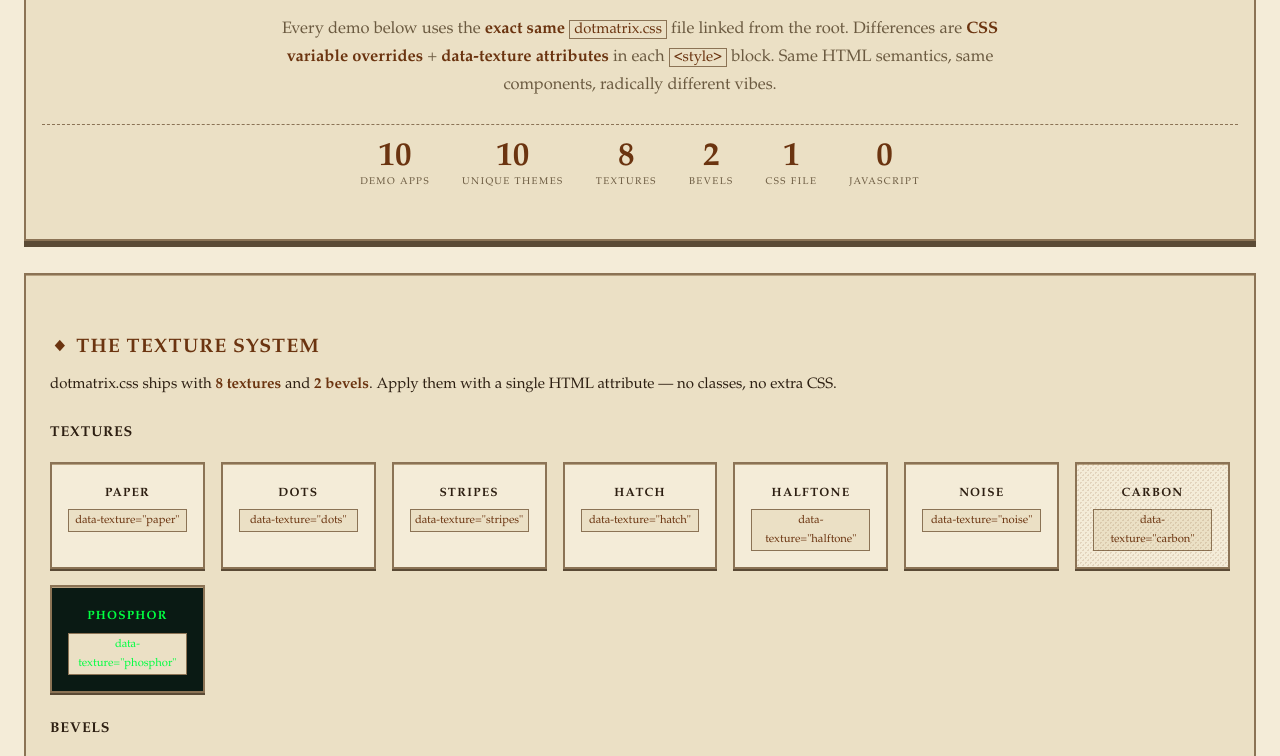
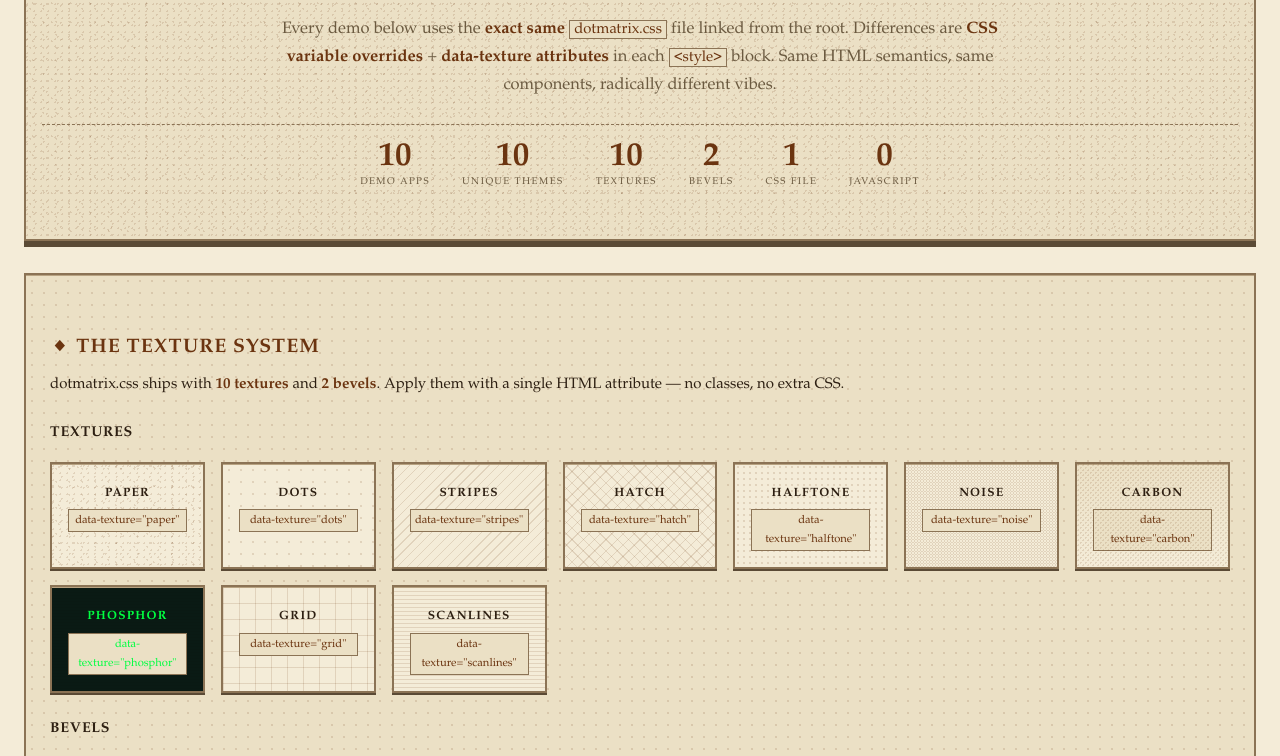
Before and after one commit to Trongar/dotmatrix.css, a website: page showcase/index.html in a window 1280 px wide. Shown: the part 398-1154 px from the top of the page. Drawn offline with Linux system fonts and the light colour scheme.

Commit message:
Corregir texturas anuladas en showcase

```diff
--- a/showcase/index.html
+++ b/showcase/index.html
@@ -33,7 +33,7 @@
       text-align: center;
       padding: var(--dm-space-xl) var(--dm-space-md);
       border: var(--dm-border-width) solid var(--dm-border);
-      background: var(--dm-surface);
+      background-color: var(--dm-surface);
       margin-bottom: var(--dm-space-xl);
       box-shadow: inset 0 1px 0 var(--dm-border-light), 0 6px 0 var(--dm-border-dark);
     }
@@ -81,7 +81,7 @@
     .demo-card {
       border: var(--dm-border-width) solid var(--dm-border);
       padding: var(--dm-space-md);
-      background: var(--dm-bg);
+      background-color: var(--dm-bg);
       display: flex;
       flex-direction: column;
       color: var(--dm-text);
@@ -160,7 +160,7 @@
       margin: var(--dm-space-xl) 0;
       padding: var(--dm-space-lg);
       border: var(--dm-border-width) solid var(--dm-border);
-      background: var(--dm-surface);
+      background-color: var(--dm-surface);
       box-shadow: inset 0 1px 0 var(--dm-border-light), 0 4px 0 var(--dm-border-dark);
     }
     .texture-tiles {
@@ -172,7 +172,7 @@
     .tex-tile {
       padding: var(--dm-space-md);
       border: var(--dm-border-width) solid var(--dm-border);
-      background: var(--dm-bg);
+      background-color: var(--dm-bg);
       text-align: center;
       box-shadow: inset 0 1px 0 var(--dm-border-light), 0 2px 0 var(--dm-border-dark);
     }
@@ -213,7 +213,7 @@
       margin: var(--dm-space-xl) 0;
       padding: var(--dm-space-lg);
       border: var(--dm-border-width) dashed var(--dm-border);
-      background: var(--dm-surface);
+      background-color: var(--dm-surface);
     }
     .philosophy p {
       font-size: 1rem;
@@ -264,7 +264,7 @@
       <div class="stats">
         <div><div class="num">10</div><div class="lbl">Demo Apps</div></div>
         <div><div class="num">10</div><div class="lbl">Unique Themes</div></div>
-        <div><div class="num">8</div><div class="lbl">Textures</div></div>
+        <div><div class="num">10</div><div class="lbl">Textures</div></div>
         <div><div class="num">2</div><div class="lbl">Bevels</div></div>
         <div><div class="num">1</div><div class="lbl">CSS File</div></div>
         <div><div class="num">0</div><div class="lbl">JavaScript</div></div>
@@ -275,7 +275,7 @@
     <section class="texture-showcase" data-texture="dots">
       <h2>◆ The texture system</h2>
       <p>
-        dotmatrix.css ships with <strong>8 textures</strong> and <strong>2 bevels</strong>. Apply them with a single HTML attribute — no classes, no extra CSS.
+        dotmatrix.css ships with <strong>10 textures</strong> and <strong>2 bevels</strong>. Apply them with a single HTML attribute — no classes, no extra CSS.
       </p>
 
       <h3 style="margin-top: var(--dm-space-lg); font-size: 0.95rem;">Textures</h3>
@@ -308,9 +308,17 @@
           <strong>carbon</strong>
           <code>data-texture="carbon"</code>
         </div>
-        <div class="tex-tile" data-texture="phosphor" data-texture-preset="phosphor" style="background: #0a1a14; color: #00ff41;">
+        <div class="tex-tile" data-texture="phosphor" data-texture-preset="phosphor" style="background-color: #0a1a14; color: #00ff41;">
           <strong style="color: #00ff41;">phosphor</strong>
           <code style="color: #00ff41;">data-texture="phosphor"</code>
+        </div>
+        <div class="tex-tile" data-texture="grid">
+          <strong>grid</strong>
+          <code>data-texture="grid"</code>
+        </div>
+        <div class="tex-tile" data-texture="scanlines">
+          <strong>scanlines</strong>
+          <code>data-texture="scanlines"</code>
         </div>
       </div>
 
@@ -463,7 +471,7 @@
       </p>
       <p>
         The textures system follows the same philosophy as the rest of dotmatrix.css: <strong>semantic, opt-in, zero-cost</strong>.
-        The 8 textures + 2 bevels add ~1.2 KB to the framework. They use <code>radial-gradient</code> and <code>repeating-linear-gradient</code> — no extra HTTP requests, no PNG sprites, no JS lazy-loading.
+        The 10 textures + 2 bevels add ~1.2 KB to the framework. They use <code>radial-gradient</code> and <code>repeating-linear-gradient</code> — no extra HTTP requests, no PNG sprites, no JS lazy-loading.
       </p>
       <p>
         And the bevels? They're a single CSS rule that combines two inset shadows. No images, no border-image, no <code>linear-gradient</code> hacks — just the same border you already have, plus a 1px highlight on one edge and a 1px shadow on the other.
```
